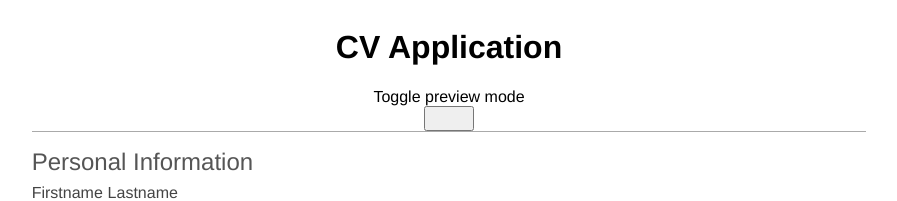
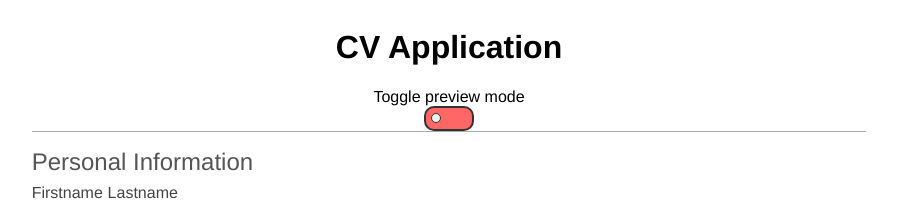
Before and after one commit to JSHC/odin-cvproject, a React (Create React App) app: page / in a window 1280 px wide. Shown: the top 201 px of the page, without its empty margins (191-1088 px from the left). Built offline with nearby package versions, Linux system fonts and the light colour scheme.

Commit message:
Add conditional styling and transition

```diff
--- a/src/App.js
+++ b/src/App.js
@@ -26,7 +26,9 @@ class App extends React.Component {
       <label>
       Toggle preview mode
       </label>
-      <button className={`toggle-button ${this.state.previewEnabled ? 'enabled' : 'disabled'}`} onClick={this.onTogglePreviewClicked}></button>
+      <div className={`toggle-button ${this.state.previewEnabled ? 'enabled' : 'disabled'}`} onClick={this.onTogglePreviewClicked}>
+        <div className="toggle-button-inner"></div>
+      </div>
         <div className="cv-container">
           <PersonalInfoSection />
           <EducationSection />
--- a/src/styles/App.css
+++ b/src/styles/App.css
@@ -7,4 +7,46 @@
 .toggle-button {
     width: 50px;
     height: 25px;
+    border: none;
+    border-radius: 10px;
+    border: 2px solid #333;
+    cursor: pointer;
+    display: grid;
+    box-sizing: border-box;
 }
+
+.toggle-button-inner {
+    width: 10px;
+    height: 10px;
+    background-color: #eee;
+    border: 1px solid #333;
+    border-radius: 100%;
+    align-self: center;
+    margin-left: 10%;
+    box-sizing: border-box;
+    transition: margin-left 200ms;
+}
+
+.toggle-button.disabled .toggle-button-inner {
+    margin-left: 10%;
+}
+
+.toggle-button.enabled .toggle-button-inner {
+    margin-left: 70%;
+}
+
+.toggle-button.enabled {
+    background-color: rgb(125, 212, 125);
+}
+
+.toggle-button.enabled:hover {
+    background-color: rgb(152, 230, 152);
+}
+
+.toggle-button.disabled {
+    background-color: rgb(255, 102, 102);
+}
+
+.toggle-button.disabled:hover {
+    background-color: rgb(248, 131, 131);
+}
```
